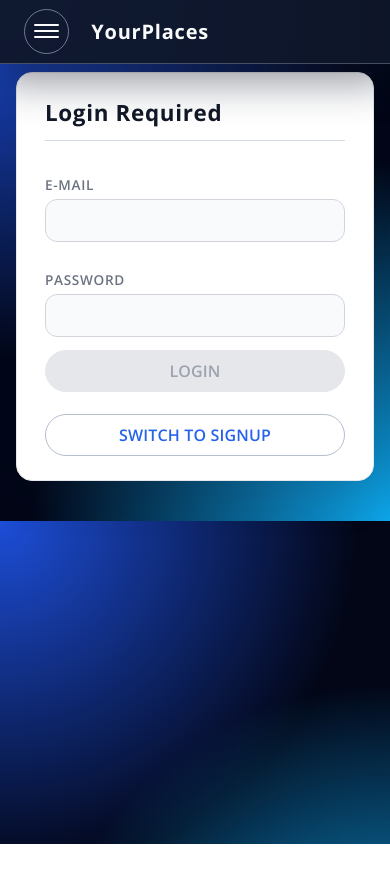
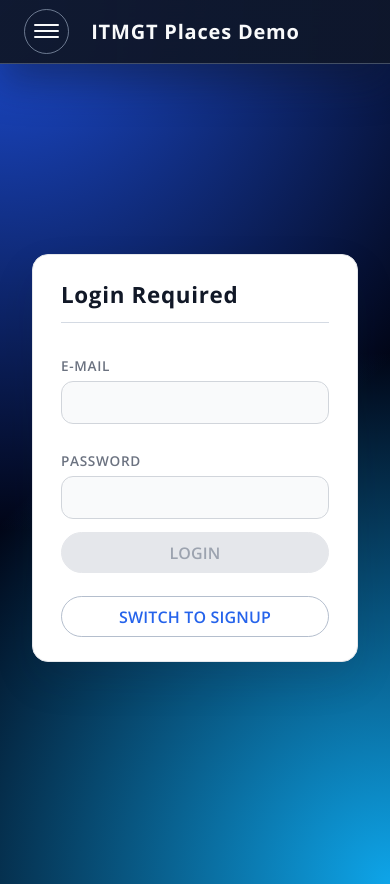
Before and after one commit to knee-rel/frontend, a React (Create React App) app: page /auth in a window 390 px wide. Before the commit the page ends 844 px from the top, so only its background shows below. Built offline with nearby package versions, Linux system fonts and the light colour scheme.

Commit message:
setup additional files

```diff
--- a/src/shared/components/Navigation/MainNavigation.js
+++ b/src/shared/components/Navigation/MainNavigation.js
@@ -37,7 +37,7 @@ const MainNavigation = props => {
           <span />
         </button>
         <h1 className="main-navigation__title">
-          <Link to="/">YourPlaces</Link>
+          <Link to="/">ITMGT Places Demo</Link>
         </h1>
         <nav className="main-navigation__header-nav">
           <NavLinks />
--- a/src/user/pages/Auth.css
+++ b/src/user/pages/Auth.css
@@ -1,11 +1,20 @@
+.auth-page {
+  width: 100%;
+  min-height: calc(100vh - 5rem);
+  display: flex;
+  justify-content: center;
+  align-items: center;
+  padding: 0 var(--page-padding-x, 1.25rem);
+}
+
+/* Card itself */
 .authentication {
   width: 100%;
   max-width: 26rem;
-  margin: 6rem auto 3.5rem;
+  margin: 0;
   text-align: left;
 }
 
-/* Header inside auth card */
 .authentication h2 {
   margin: 0 0 0.35rem 0;
   font-size: 1.4rem;
@@ -14,47 +23,41 @@
   color: var(--color-text-main, #111827);
 }
 
-/* Optional: if you ever wrap header text in .authentication__header */
 .authentication__header {
   text-align: center;
   color: var(--color-text-main, #111827);
 }
 
-/* Divider styling */
 .authentication hr {
   border: none;
   border-top: 1px solid rgba(148, 163, 184, 0.4);
   margin: 0.75rem 0 1.25rem;
 }
 
-/* Form layout */
 .authentication form {
   margin-bottom: 1.1rem;
   display: flex;
   flex-direction: column;
 }
 
-/* Add a bit more space between inputs and button */
 .authentication form .form-control:last-of-type {
   margin-bottom: 0.8rem;
 }
 
-/* Ensure primary action is full-width on small screens */
 .authentication button[type="submit"] {
   width: 100%;
   justify-content: center;
 }
 
-/* Secondary "switch mode" button alignment */
 .authentication > .button.button--inverse {
   width: 100%;
   justify-content: center;
   margin-top: 0.3rem;
 }
 
-/* Slightly tighter layout on very small screens */
 @media (max-width: 480px) {
-  .authentication {
-    margin: 5rem auto 3rem;
+  .auth-page {
+    min-height: calc(100vh - 4.5rem);
+    padding: 0 1rem;
   }
 }
--- a/src/user/pages/Auth.js
+++ b/src/user/pages/Auth.js
@@ -1,16 +1,16 @@
-import React, { useState, useContext } from 'react';
+import React, { useState, useContext } from "react";
 
-import Card from '../../shared/components/UIElements/Card';
-import Input from '../../shared/components/FormElements/Input';
-import Button from '../../shared/components/FormElements/Button';
+import Card from "../../shared/components/UIElements/Card";
+import Input from "../../shared/components/FormElements/Input";
+import Button from "../../shared/components/FormElements/Button";
 import {
   VALIDATOR_EMAIL,
   VALIDATOR_MINLENGTH,
-  VALIDATOR_REQUIRE
-} from '../../shared/util/validators';
-import { useForm } from '../../shared/hooks/form-hook';
-import { AuthContext } from '../../shared/context/auth-context';
-import './Auth.css';
+  VALIDATOR_REQUIRE,
+} from "../../shared/util/validators";
+import { useForm } from "../../shared/hooks/form-hook";
+import { AuthContext } from "../../shared/context/auth-context";
+import "./Auth.css";
 
 const Auth = () => {
   const auth = useContext(AuthContext);
@@ -19,13 +19,13 @@ const Auth = () => {
   const [formState, inputHandler, setFormData] = useForm(
     {
       email: {
-        value: '',
-        isValid: false
+        value: "",
+        isValid: false,
       },
       password: {
-        value: '',
-        isValid: false
-      }
+        value: "",
+        isValid: false,
+      },
     },
     false
   );
@@ -35,7 +35,7 @@ const Auth = () => {
       setFormData(
         {
           ...formState.inputs,
-          name: undefined
+          name: undefined,
         },
         formState.inputs.email.isValid && formState.inputs.password.isValid
       );
@@ -44,32 +44,33 @@ const Auth = () => {
         {
           ...formState.inputs,
           name: {
-            value: '',
-            isValid: false
-          }
+            value: "",
+            isValid: false,
+          },
         },
         false
       );
     }
-    setIsLoginMode(prevMode => !prevMode);
+    setIsLoginMode((prevMode) => !prevMode);
   };
 
-  const authSubmitHandler = async event => {
+  const authSubmitHandler = async (event) => {
     event.preventDefault();
 
     if (isLoginMode) {
+      // login logic here later
     } else {
       try {
-        const response = await fetch('http://localhost:5000/api/users/signup', {
-          method: 'POST',
+        const response = await fetch("http://localhost:5000/api/users/signup", {
+          method: "POST",
           headers: {
-            'Content-Type': 'application/json'
+            "Content-Type": "application/json",
           },
           body: JSON.stringify({
             name: formState.inputs.name.value,
             email: formState.inputs.email.value,
-            password: formState.inputs.password.value
-          })
+            password: formState.inputs.password.value,
+          }),
         });
 
         const responseData = await response.json();
@@ -83,6 +84,7 @@ const Auth = () => {
   };
 
   return (
+    <div className="auth-page">
       <Card className="authentication">
         <h2>Login Required</h2>
         <hr />
@@ -92,7 +94,7 @@ const Auth = () => {
               element="input"
               id="name"
               type="text"
-            label="Your Name"
+              label="Name"
               validators={[VALIDATOR_REQUIRE()]}
               errorText="Please enter a name."
               onInput={inputHandler}
@@ -117,13 +119,14 @@ const Auth = () => {
             onInput={inputHandler}
           />
           <Button type="submit" disabled={!formState.isValid}>
-          {isLoginMode ? 'LOGIN' : 'SIGNUP'}
+            {isLoginMode ? "LOGIN" : "SIGNUP"}
           </Button>
         </form>
         <Button inverse onClick={switchModeHandler}>
-        SWITCH TO {isLoginMode ? 'SIGNUP' : 'LOGIN'}
+          SWITCH TO {isLoginMode ? "SIGNUP" : "LOGIN"}
         </Button>
       </Card>
+    </div>
   );
 };
 
--- a/src/user/pages/Users.js
+++ b/src/user/pages/Users.js
@@ -8,7 +8,7 @@ const Users = () => {
       id: 'u1',
       name: 'Nirel Ibarra',
       image:
-        'https://images.pexels.com/photos/839011/pexels-photo-839011.jpeg?auto=compress&cs=tinysrgb&dpr=2&h=750&w=1260',
+        'https://media.istockphoto.com/id/1223671392/vector/default-profile-picture-avatar-photo-placeholder-vector-illustration.jpg?s=612x612&w=0&k=20&c=s0aTdmT5aU6b8ot7VKm11DeID6NctRCpB755rA1BIP0=',
       places: 3
     }
   ];
```
Lines whose indentation alone changed are shown as unchanged.
